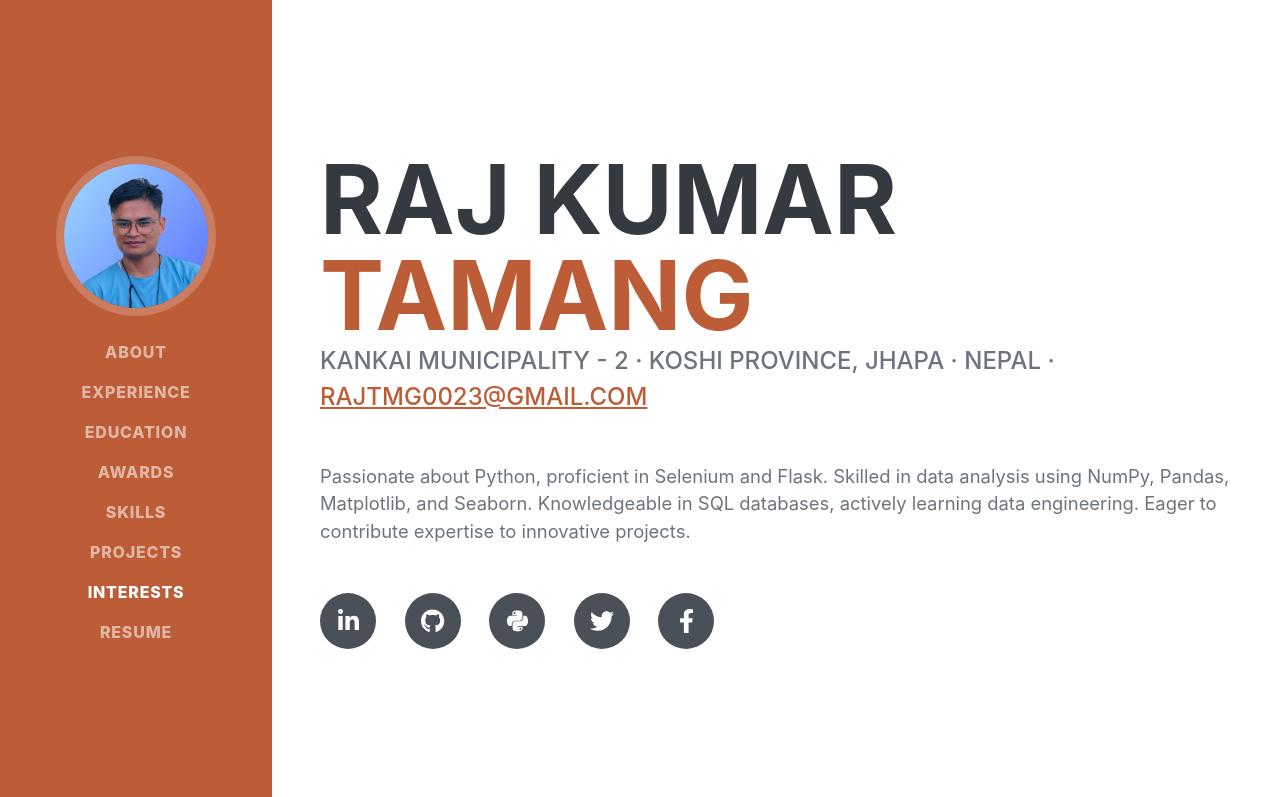
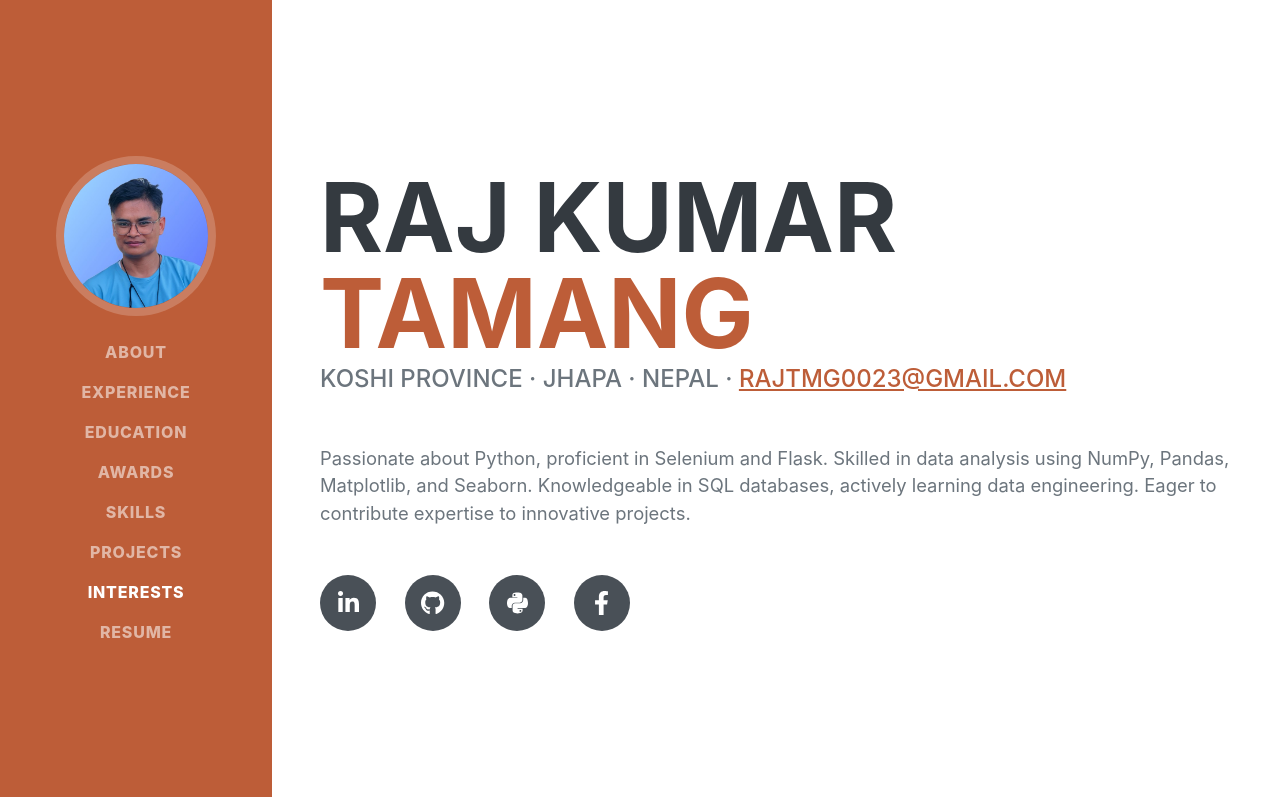
Before and after one commit to rajtmg23/my-portfolio, a plain HTML site: page index.html in a window 1280 px wide. Shown: the top 797 px of the page. Drawn offline with nearby package versions, Linux system fonts and the light colour scheme; a web font is replaced by a local one.

Commit message:
Address update

```diff
--- a/index.html
+++ b/index.html
@@ -6,7 +6,7 @@
     <meta name="viewport" content="width=device-width, initial-scale=1, shrink-to-fit=no" />
     <meta name="description" content="" />
     <meta name="author" content="" />
-    <title>Raju Tamang (My Portfolio)</title>
+    <title>Raju Tamang</title>
     <link rel="icon" type="image/x-icon" href="assets/img/favicon.ico" />
     <!-- Font Awesome icons (free version)-->
     <script src="https://use.fontawesome.com/releases/v6.3.0/js/all.js" crossorigin="anonymous"></script>
@@ -53,7 +53,7 @@
                     <span class="text-primary">Tamang</span>
                 </h1>
                 <div class="subheading mb-5">
-                    Kankai Municipality - 2 · Koshi Province, Jhapa · Nepal ·
+                    Koshi Province · Jhapa · Nepal ·
                     <a href="mailto:rajtmg0023@gmail.com">rajtmg0023@gmail.com</a>
                 </div>
                 <p class="lead mb-5">Passionate about Python, proficient in Selenium and Flask. Skilled in data analysis
@@ -64,7 +64,7 @@
                             class="fab fa-linkedin-in"></i></a>
                     <a class="social-icon" href="https://github.com/rajtmg23"><i class="fab fa-github"></i></a>
                     <a class="social-icon" href="https://replit.com/@rajtmg"><i class="fa-brands fa-python"></i></a>
-                    <a class="social-icon" href="#!"><i class="fab fa-twitter"></i></a>
+                    <!-- <a class="social-icon" href="#!"><i class="fab fa-twitter"></i></a> -->
                     <a class="social-icon" href="#!"><i class="fab fa-facebook-f"></i></a>
                 </div>
             </div>
```
